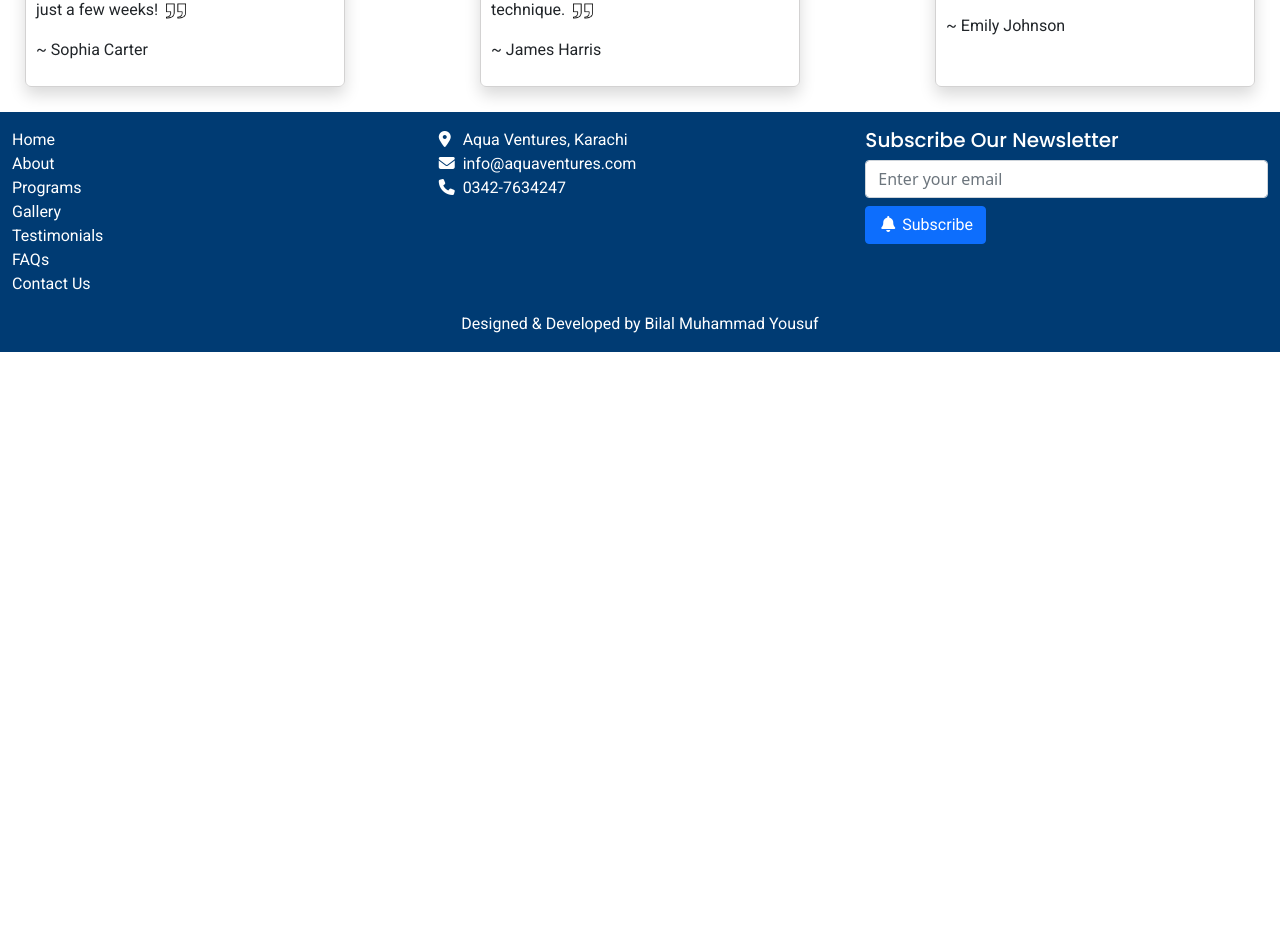
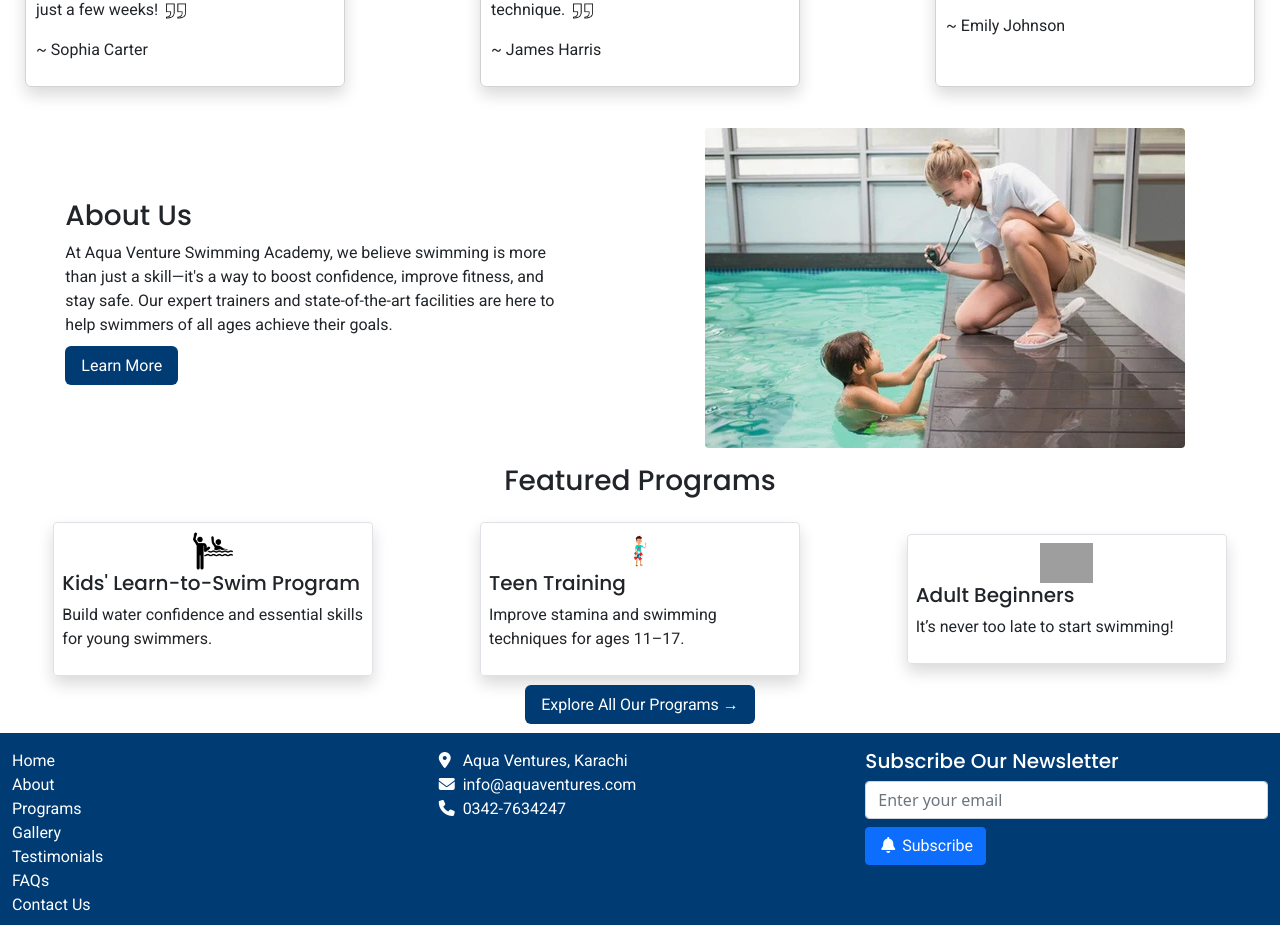
Before and after one commit to Bilal-19/swimming-academy-website, a React (Vite) app: page / in a window 1280 px wide. Shown: the part 1200-2125 px from the top of the page. Before the commit the page ends 1552 px from the top, so only its background shows below. Built offline with nearby package versions, Linux system fonts and the light colour scheme; grey boxes are pictures that could not be loaded.

Commit message:
Added new content to Home page.

```diff
--- a/src/Pages/Home.jsx
+++ b/src/Pages/Home.jsx
@@ -78,7 +78,7 @@ export default function Home() {
                 </div>
 
                 <div class="row d-flex justify-content-between">
-                    {FeedbackData.slice(0,3).map((value, index) => {
+                    {FeedbackData.slice(0, 3).map((value, index) => {
                         return (
                             <>
                                 <div class="col-md-3 user-review-card shadow">
@@ -94,6 +94,55 @@ export default function Home() {
                         )
                     })}
                 </div>
+
+                <div class="row d-flex justify-content-around align-items-center mt-3 mb-3">
+                    <div class="col-md-5">
+                    <h3>About Us</h3>
+                        <p>
+                            At Aqua Venture Swimming Academy, we believe swimming is more than just a skill—it's a way to boost confidence, improve fitness, and stay safe. Our expert trainers and state-of-the-art facilities are here to help swimmers of all ages achieve their goals.
+                        </p>
+                        <Link to="/about" className="cta-btn">Learn More</Link>
+                    </div>
+                    <div class="col-md-5">
+                        <img src="/public/teachSwimming.webp" alt="" className="img-fluid rounded" />
+                    </div>
+                </div>
+
+                <div className="row mt-3 mb-3">
+                    <h3 className="text-center">Featured Programs</h3>
+                </div>
+
+                <div class="row d-flex justify-content-around align-items-center mb-3 mt-3">
+                    <div class="col-md-3 rounded shadow border p-2">
+                        <img src="/kid.png" alt="" className="img-fluid d-block mx-auto" style={{ height: "40px" }} />
+                        <h5>Kids' Learn-to-Swim Program</h5>
+                        <p>
+                            Build water confidence and essential skills for young swimmers.
+                        </p>
+                    </div>
+
+                    <div class="col-md-3 rounded shadow border p-2">
+                        <img src="/teenage.png" alt="" className="img-fluid d-block mx-auto" style={{ height: "40px" }} />
+                        <h5>Teen Training</h5>
+                        <p>
+                        Improve stamina and swimming techniques for ages 11–17.
+                        </p>
+                    </div>
+
+                    <div class="col-md-3 rounded shadow border p-2">
+                        <img src="/adult.png" alt="" className="img-fluid d-block mx-auto" style={{ height: "40px" }} />
+                        <h5>Adult Beginners</h5>
+                        <p>
+                        It’s never too late to start swimming!
+                        </p>
+                    </div>
+                </div>
+
+                <div class="row mt-3 mb-3">
+                    <div class="col-md-4 text-center mx-auto">
+                    <Link to="/programs" className="cta-btn">Explore All Our Programs →</Link>
+                    </div>
+                </div>
             </div>
 
             {/* Footer */}
```
Also changed, not shown: public/teachSwimming.webp (added).
